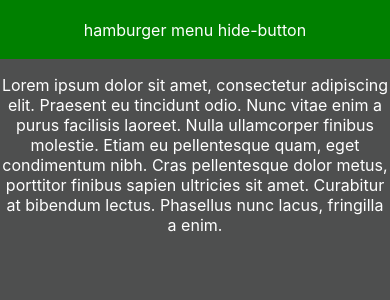
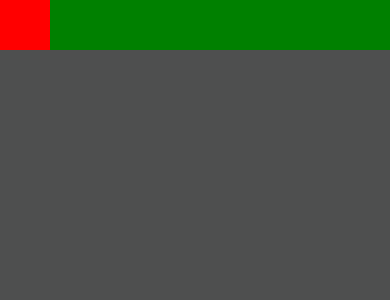
Before and after one commit to RudnickiPawel/p_rudnicki_portfolio, a React (Create React App) app: page / in a window 390 px wide. Shown: the top 300 px of the page. Built offline with nearby package versions, Linux system fonts and the light colour scheme.

Commit message:
initial version of menu toggling

```diff
--- a/src/App.js
+++ b/src/App.js
@@ -5,7 +5,6 @@ function App() {
   return (
     <div className="App">
       <Header />
-      <p>Lorem ipsum dolor sit amet, consectetur adipiscing elit. Praesent eu tincidunt odio. Nunc vitae enim a purus facilisis laoreet. Nulla ullamcorper finibus molestie. Etiam eu pellentesque quam, eget condimentum nibh. Cras pellentesque dolor metus, porttitor finibus sapien ultricies sit amet. Curabitur at bibendum lectus. Phasellus nunc lacus, fringilla a enim.</p>
     </div>
   );
 }
--- /dev/null
+++ b/src/components/Header/Hamburger/Hamburger.js
@@ -0,0 +1,13 @@
+import '../../../styles/main.sass';
+
+const Hamburger = (props) => {
+  return (
+    <div className='Hamburger' onClick={props.clicked}>
+      <div className='Hamburger__line1'></div>
+      <div className='Hamburger__line2'></div>
+      <div className='Hamburger__line3'></div>
+    </div>
+  );
+};
+
+export default Hamburger;
--- /dev/null
+++ b/src/components/Header/Hamburger/_Hamburger.sass
@@ -0,0 +1,9 @@
+.Hamburger
+  height: 50px
+  width: 50px
+  background-color: red
+  &__line1
+  &__line2
+  &__line3
+  &__line1, &__line2, &__line3
+    pointer-events: none
--- a/src/components/Header/Header.js
+++ b/src/components/Header/Header.js
@@ -1,11 +1,17 @@
 import '../../styles/main.sass';
+import Hamburger from './Hamburger/Hamburger';
+import Menu from './Menu/Menu';
+import { useState } from 'react';
 
 const Header = (props) => {
+  const [toggleMenu, setToggleMenu] = useState(0);
+  const toggleMenuHandler = () => {
+    setToggleMenu(prevToggleMenu => !prevToggleMenu)
+  };
   return (
     <div className='Header'>
-      hamburger
-      menu
-      hide-button
+      <Hamburger clicked={toggleMenuHandler}/>
+      {toggleMenu ? <Menu /> : null}
     </div>
   );
 };
--- /dev/null
+++ b/src/components/Header/Menu/Menu.js
@@ -0,0 +1,14 @@
+import '../../../styles/main.sass';
+
+const Menu = (props) => {
+  return (
+    <div className='Menu'>
+      <div className='Menu__scrollToProjects'>PROJEKTY</div>
+      <div className='Menu__scrollToSkills'>UMIEJĘTNOŚCI</div>
+      <div className='Menu__scrollToAbout'>O MNIE</div>
+      <div className='Menu__scrollToContact'>KONTAKT</div>
+    </div>
+  );
+};
+
+export default Menu;
--- /dev/null
+++ b/src/components/Header/Menu/_Menu.sass
@@ -0,0 +1,3 @@
+.Menu
+  & div
+    padding: 10px 0
--- a/src/components/Header/_Header.sass
+++ b/src/components/Header/_Header.sass
@@ -1,8 +1,14 @@
 .Header
   background-color: green
-  @media screen and ( max-width: 479px )
-    padding: 5% 0
-  @media ( min-width: 480px ) and ( max-width: 719px )
-    padding: 3% 0
-  @media ( min-width: 480px ) and ( max-width: 719px )
-    padding: 3% 0
+  // @media screen and ( max-width: 480px )
+    // padding: 15px 0
+  // @media ( min-width: 481px )
+    // padding: 3% 0
+  // @media screen and ( max-width: 768px )
+    // padding:
+  // @media ( min-width: 769px ) and ( max-width: 1024px )
+  //   padding: 3% 0
+  // @media ( min-width: 1025px ) and ( max-width: 1200px )
+  //   padding: 3% 0
+  // @media ( min-width: 1201px )
+  //   padding: 3% 0
--- a/src/styles/main.sass
+++ b/src/styles/main.sass
@@ -1,3 +1,5 @@
 @import index
 @import App
 @import ../components/Header/Header
+@import ../components/Header/Hamburger/Hamburger
+@import ../components/Header/Menu/Menu
```
Also changed, not shown: 1 other file (tests, documents, lock files or other folders).
